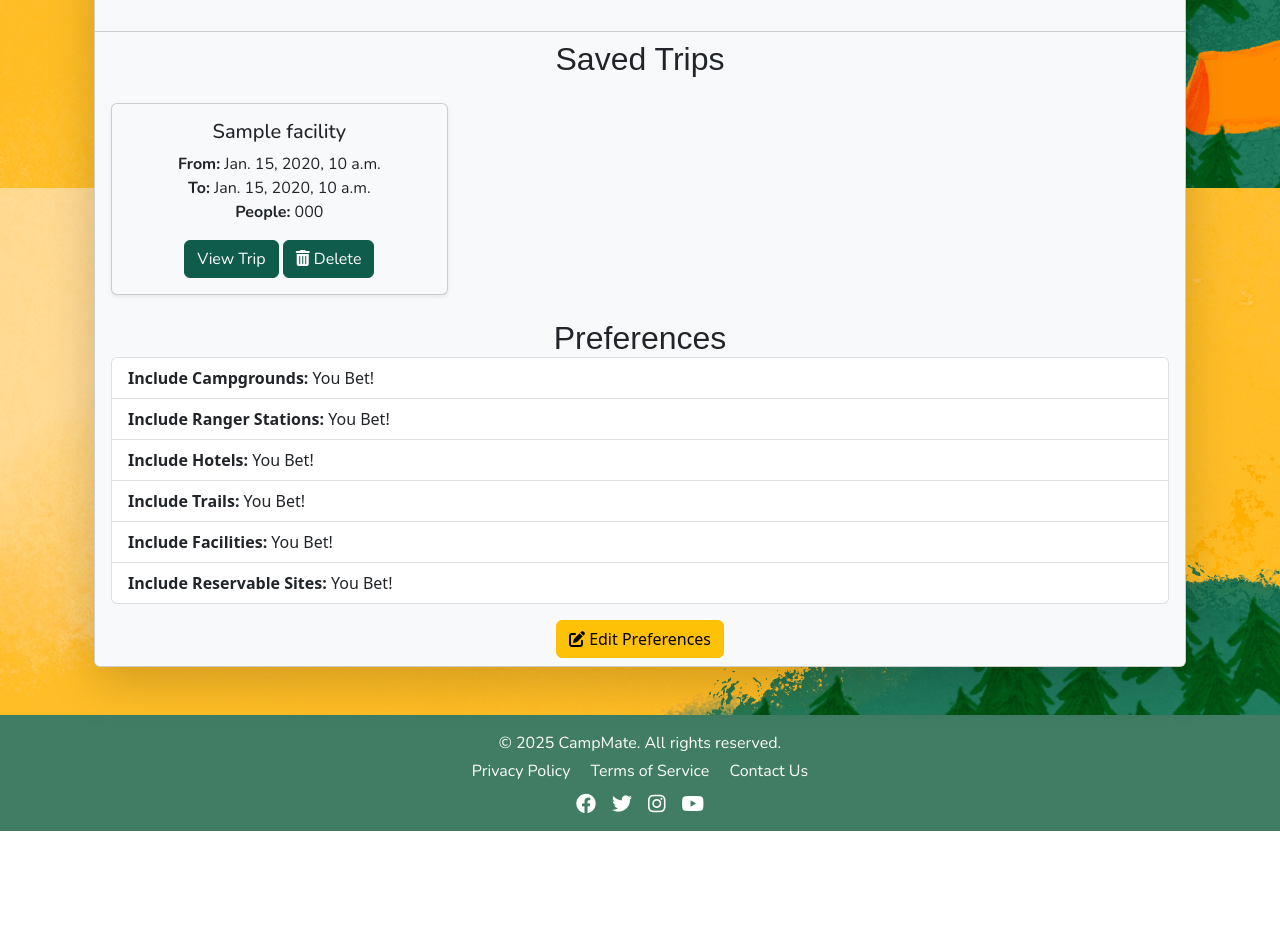
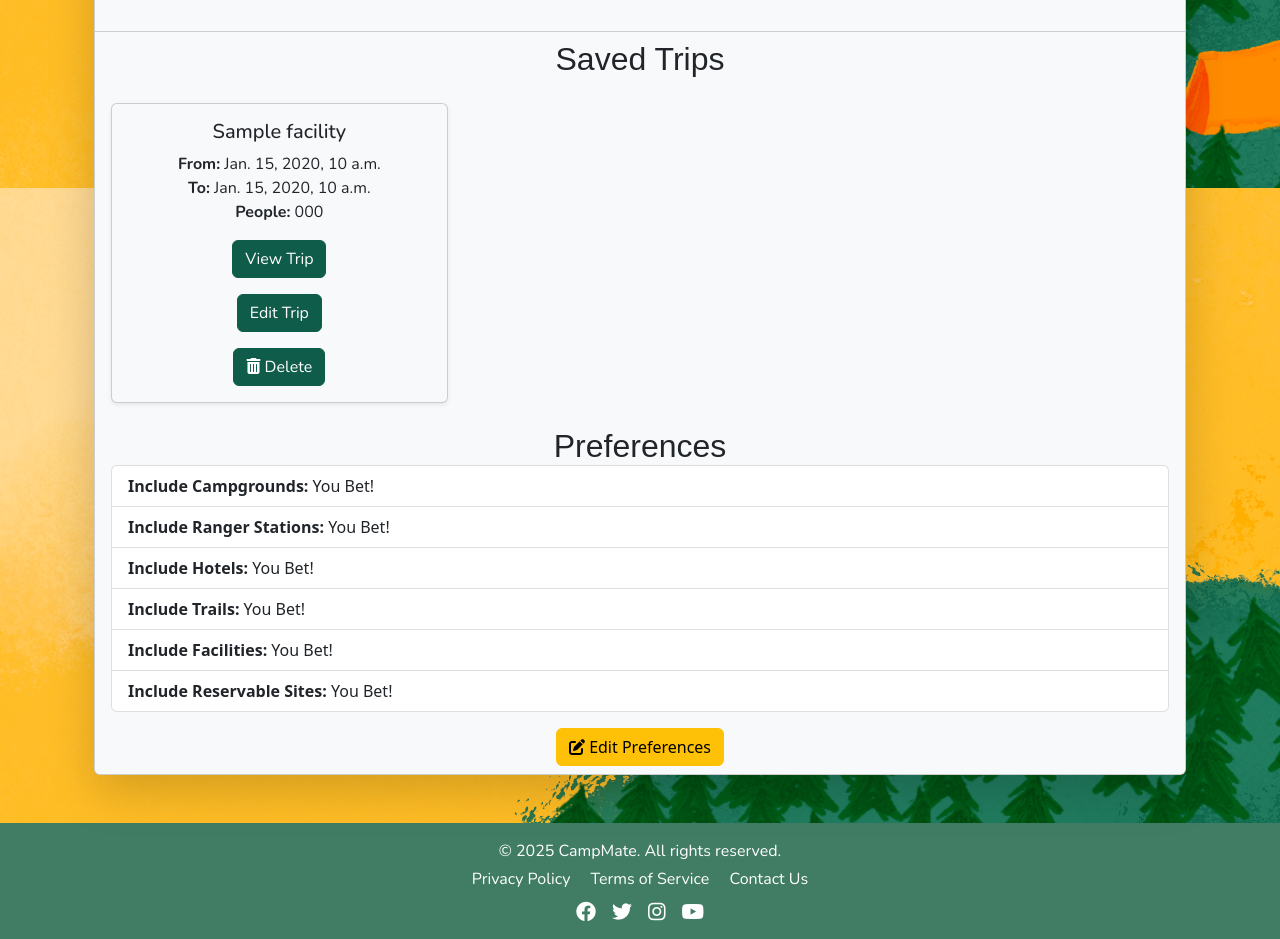
Before and after one commit to UCCS-SP25-CS4300-CS5300-1/Group-5-spring-2025, a Django app: template home/templates/users/profile.html in a window 1280 px wide. Shown: the part 612-1551 px from the top of the page. Before the commit the page ends 1443 px from the top, so only its background shows below. Run offline with Django 4.2, Linux system fonts and the light colour scheme; the template is opened without the code that fills it: most values are stand-ins (such as "Sample title", 1, 10 or a date in 2020); some libraries are stand-ins or nearby versions; some web fonts are replaced.

Commit message:
update to html and button addition - test fix

```diff
--- a/home/templates/users/profile.html
+++ b/home/templates/users/profile.html
@@ -113,9 +113,13 @@
                     <strong>People:</strong> {{ trip.number_of_people }}
                   </p>
                   <a href="{% url 'trip_detail' trip.id %}" class="btn btn-primary">View Trip</a>
+                  <div class="mt-3">
+                    <a href="{% url 'edit_trip' trip.id %}" class="btn btn-primary">Edit Trip</a>
+                    </a>
+                </div>
                   <form method="post" action="{% url 'cancel_trip' %}?trip_id={{ trip.id }}" style="display: inline;">
                     {% csrf_token %}
-                    <button type="submit" class="btn btn-info">
+                    <button type="submit" class="btn btn-info mt-3">
                         <i class="fas fa-trash-alt"></i> Delete
                     </button>
                   </form>
--- a/home/urls.py
+++ b/home/urls.py
@@ -23,6 +23,7 @@ urlpatterns = [
     path('trip/cancel/', views.cancel_trip, name='cancel_trip'),
     path('trip/<int:trip_id>/', views.trip_detail, name='trip_detail'),
     path('trip/create/<str:facility_id>/', views.create_trip_async, name='create_trip_async'),
+    path('trip/edit/<int:trip_id>/', views.edit_trip, name='edit_trip'),
 
 
 
```
Also changed, not shown: home/tests/test_models.py (+10 -7 lines), home/tests/test_trip_details_html.py (+1 -1 lines), home/tests/test_views.py (+8 -5 lines), home/views.py (+7 -0 lines).
